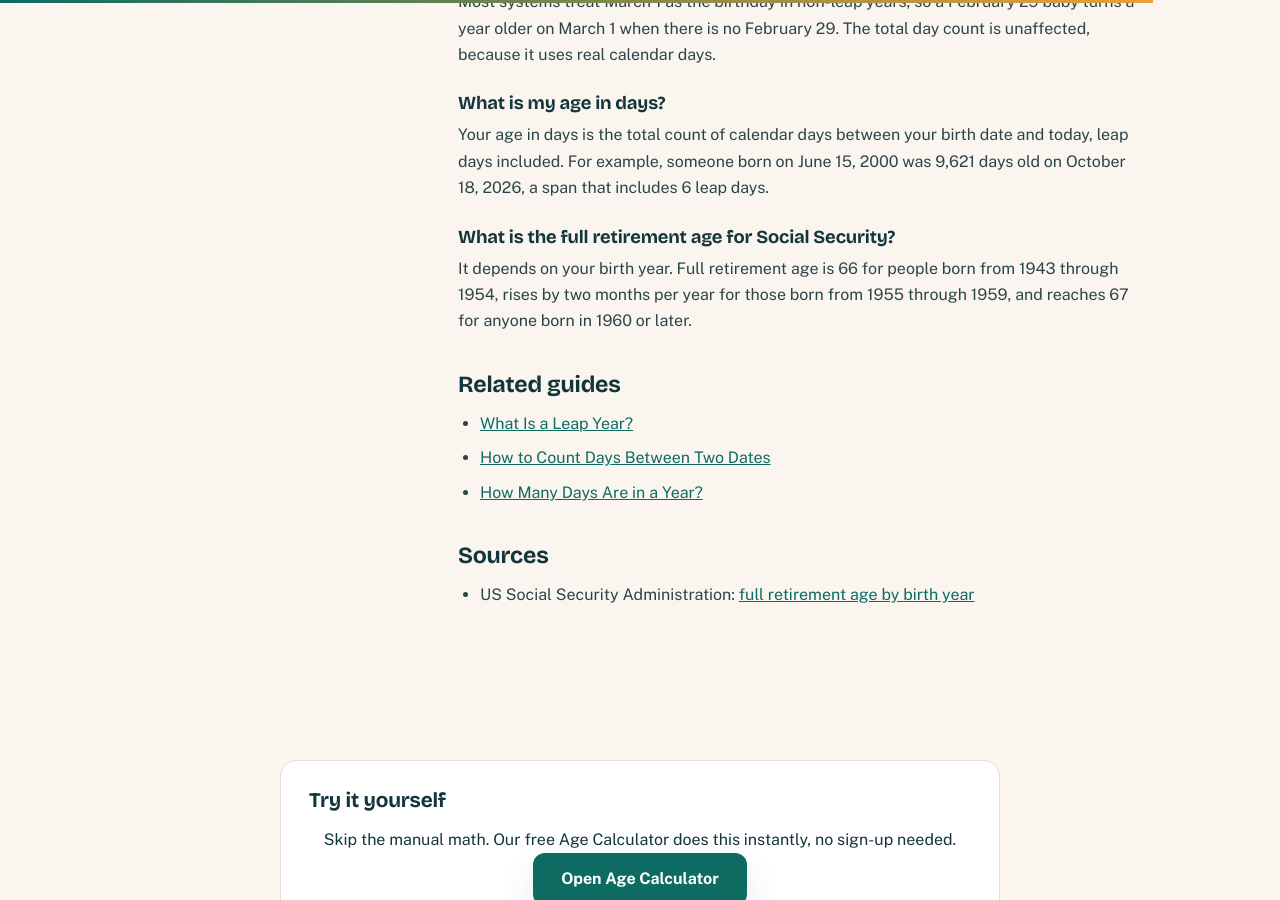
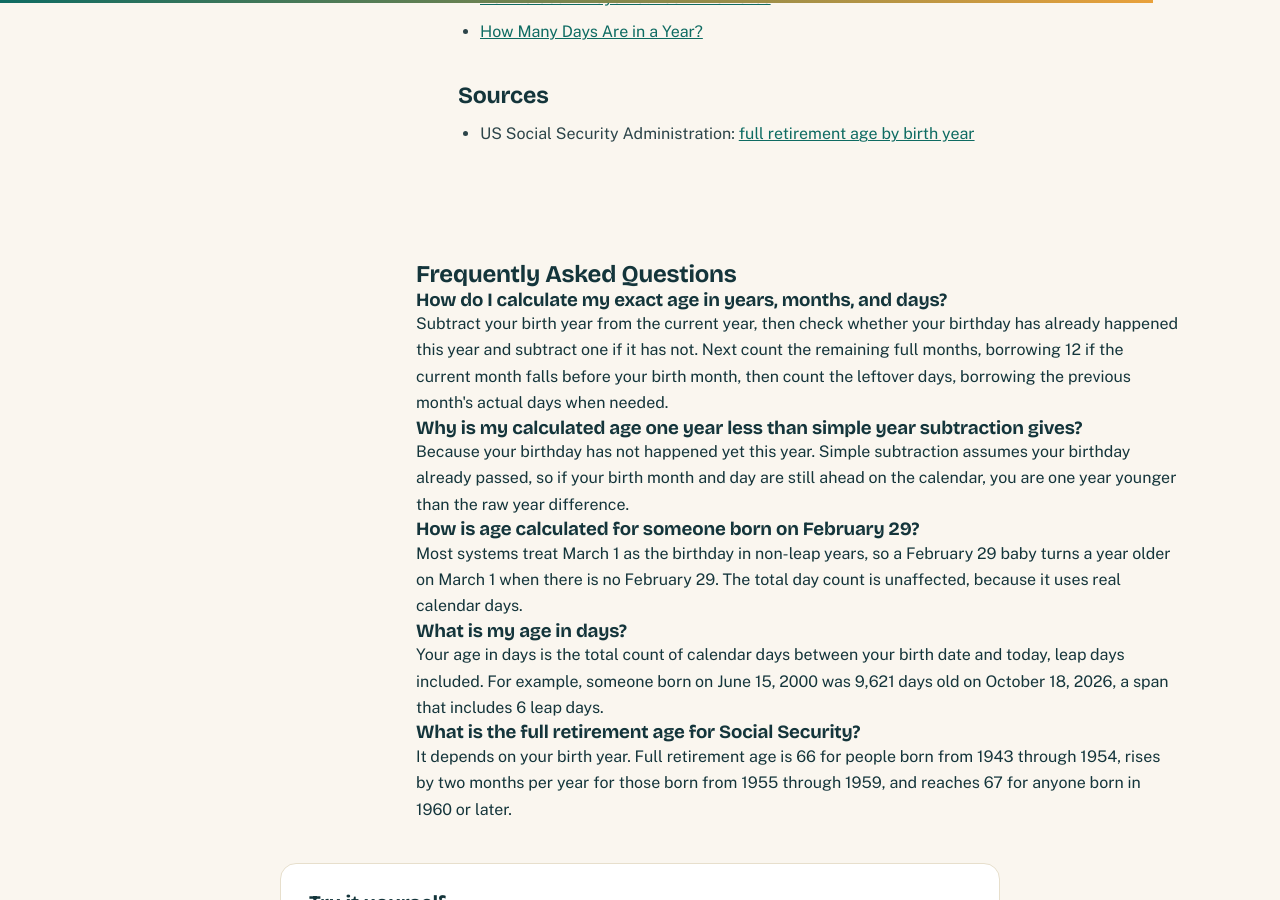
Before and after one commit to zaidmeo09-dhangal/agedatecalc, a Jekyll site: the page built from _posts/2026-10-20-how-to-calculate-age.md, in a window 1280 px wide and 900 px high, scrolled down 5913 px. Built offline with Jekyll 4.4.1, drawn with Linux system fonts in a browser that asks for light colours; some of the changed text lies outside the part shown.

Commit message:
Mirror StudentCalcTools CMS: full PagesCMS fields, faqs_raw auto FAQ schema, featured image in layout, auto-dimension blog images

```diff
--- a/_posts/2026-10-20-how-to-calculate-age.md
+++ b/_posts/2026-10-20-how-to-calculate-age.md
@@ -1,37 +1,61 @@
 ---
 layout: post
 title: How to Calculate Your Exact Age (Manual Method)
-description: Learn how to calculate your exact age by hand. Step-by-step method with a worked example, plus how leap years and month lengths affect the result.
-image: /assets/images/how-to-calculate-age.webp
-faq:
-  - q: "How do I calculate my exact age in years, months, and days?"
-    a: "Subtract your birth year from the current year, then check whether your birthday has already happened this year and subtract one if it has not. Next count the remaining full months, borrowing 12 if the current month falls before your birth month, then count the leftover days, borrowing the previous month's actual days when needed."
-  - q: "Why is my calculated age one year less than simple year subtraction gives?"
-    a: "Because your birthday has not happened yet this year. Simple subtraction assumes your birthday already passed, so if your birth month and day are still ahead on the calendar, you are one year younger than the raw year difference."
-  - q: "How is age calculated for someone born on February 29?"
-    a: "Most systems treat March 1 as the birthday in non-leap years, so a February 29 baby turns a year older on March 1 when there is no February 29. The total day count is unaffected, because it uses real calendar days."
-  - q: "What is my age in days?"
-    a: "Your age in days is the total count of calendar days between your birth date and today, leap days included. For example, someone born on June 15, 2000 was 9,621 days old on October 18, 2026, a span that includes 6 leap days."
-  - q: "What is the full retirement age for Social Security?"
-    a: "It depends on your birth year. Full retirement age is 66 for people born from 1943 through 1954, rises by two months per year for those born from 1955 through 1959, and reaches 67 for anyone born in 1960 or later."
+slug: how-to-calculate-age
+date: '2026-10-20'
+status: Published
+author: Zaid
+category: How-To Guides
+tags:
+- age calculator
+- calculate age manually
+- exact age
+primary_keyword: how to calculate age
+secondary_keywords:
+- age calculator between two dates
+- calculate age in days
+meta_title: How to Calculate Your Exact Age (Manual Method)
+meta_description: Learn how to calculate your exact age by hand. Step-by-step method with a worked example, plus how leap years and month lengths affect the result.
+excerpt: Learn how to calculate your exact age by hand. Step-by-step method with a worked example, plus how leap years and month lengths affect the result.
+featured_image: /assets/images/how-to-calculate-age.webp
+image_alt: A worked example of calculating exact age by hand, subtracting a birth date from today's date to find the age in years, months, and days
+read_time: 6 min read
+faqs_raw: 'How do I calculate my exact age in years, months, and days?
+
+  Subtract your birth year from the current year, then check whether your birthday has already happened this year and subtract one if it has not. Next count the remaining full months, borrowing 12 if the current month falls before your birth month, then count the leftover days, borrowing the previous month''s actual days when needed.
+
+  ---
+
+  Why is my calculated age one year less than simple year subtraction gives?
+
+  Because your birthday has not happened yet this year. Simple subtraction assumes your birthday already passed, so if your birth month and day are still ahead on the calendar, you are one year younger than the raw year difference.
+
+  ---
+
+  How is age calculated for someone born on February 29?
+
+  Most systems treat March 1 as the birthday in non-leap years, so a February 29 baby turns a year older on March 1 when there is no February 29. The total day count is unaffected, because it uses real calendar days.
+
+  ---
+
+  What is my age in days?
+
+  Your age in days is the total count of calendar days between your birth date and today, leap days included. For example, someone born on June 15, 2000 was 9,621 days old on October 18, 2026, a span that includes 6 leap days.
+
+  ---
+
+  What is the full retirement age for Social Security?
+
+  It depends on your birth year. Full retirement age is 66 for people born from 1943 through 1954, rises by two months per year for those born from 1955 through 1959, and reaches 67 for anyone born in 1960 or later.'
 permalink: /blog/how-to-calculate-age/
-category: How-To Guides
 tool_url: /age-calculator/
 tool_name: Age Calculator
-schema: |
-  {
-    "@context": "https://schema.org",
-    "@type": "Article",
-    "headline": "How to Calculate Your Exact Age (Manual Method)",
-    "author": { "@type": "Organization", "name": "AgeDateCalc" }
-  }
+schema: "{\n  \"@context\": \"https://schema.org\",\n  \"@type\": \"Article\",\n  \"headline\": \"How to Calculate Your Exact Age (Manual Method)\",\n  \"author\": { \"@type\": \"Organization\", \"name\": \"AgeDateCalc\" }\n}\n"
 ---
 
 <div class="prose" markdown="1">
 
 Your exact age is the time between your date of birth and today, expressed in years, months, and days. Here is the manual method in three steps.
-
-![A worked example of calculating exact age by hand, subtracting a birth date from today's date to find the age in years, months, and days]({{ '/assets/images/how-to-calculate-age.webp' | relative_url }})
 
 ## Why manual age math is error-prone
 
```
Also changed, not shown: other parts of _posts/2026-10-20-how-to-calculate-age.md (+1 -3 lines).
